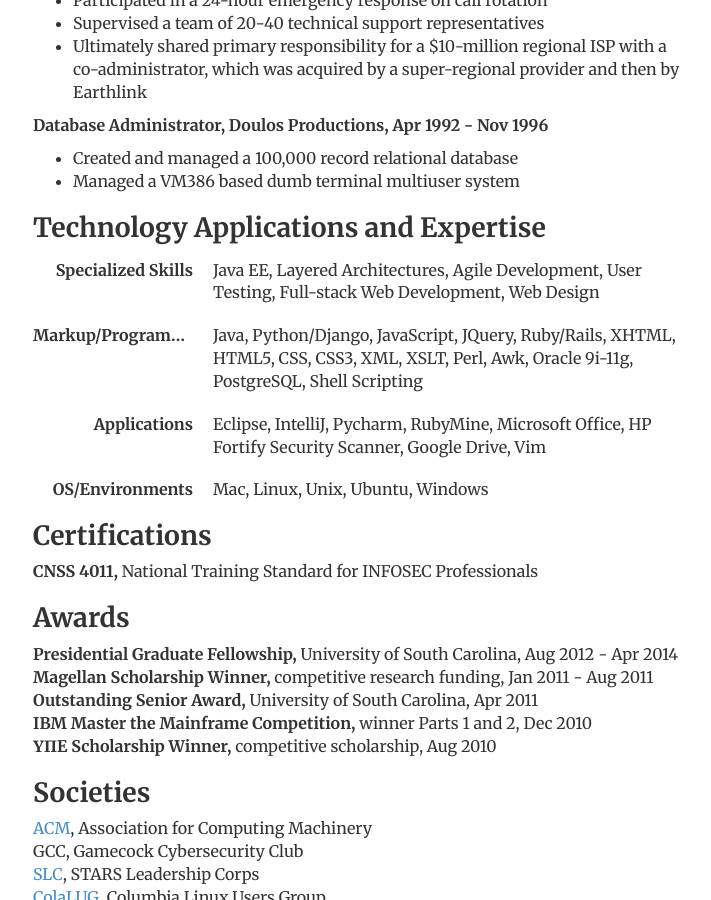
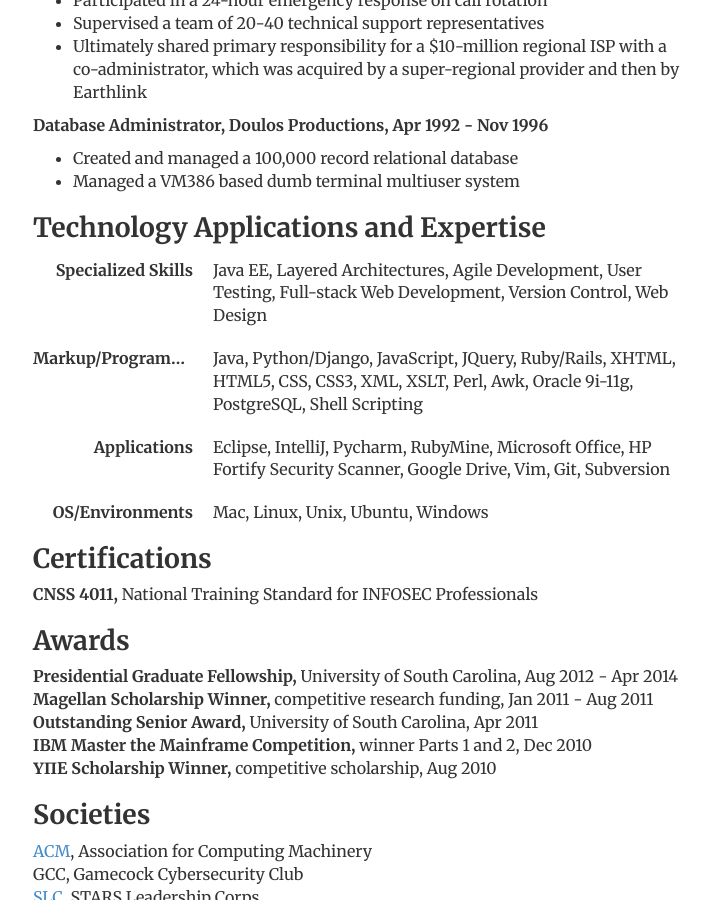
Before and after one commit to llcawthorne/llcawthorne.github.io, a Jekyll site: the page built from resume/index.html, in a window 1280 px wide and 900 px high, scrolled down 2294 px. Shown: the whole window, without its empty margins (283-994 px from the left). Built offline with Jekyll 4.4.1, drawn with Linux system fonts in a browser that asks for light colours.

Commit message:
Add version control to resume

```diff
--- a/resume/index.html
+++ b/resume/index.html
@@ -154,7 +154,7 @@
       <dl class="dl-horizontal">
         <dt>Specialized Skills</dt>
         <dd>Java EE, Layered Architectures, Agile Development,
-        User Testing, Full-stack Web Development, Web Design</dd>
+        User Testing, Full-stack Web Development, Version Control, Web Design</dd>
       </dl>
       <dl class="dl-horizontal">
         <dt>Markup/Programming</dt>
@@ -165,7 +165,7 @@
       <dl class="dl-horizontal">
         <dt>Applications</dt>
         <dd>Eclipse, IntelliJ, Pycharm, RubyMine, Microsoft Office,
-        HP Fortify Security Scanner, Google Drive, Vim</dd>
+        HP Fortify Security Scanner, Google Drive, Vim, Git, Subversion</dd>
       </dl>
       <dl class="dl-horizontal">
         <dt>OS/Environments</dt>
```
